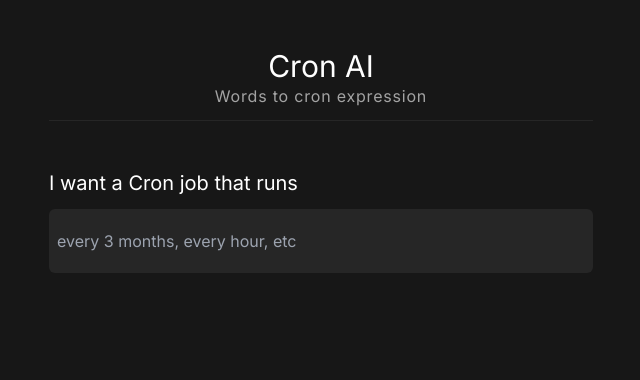
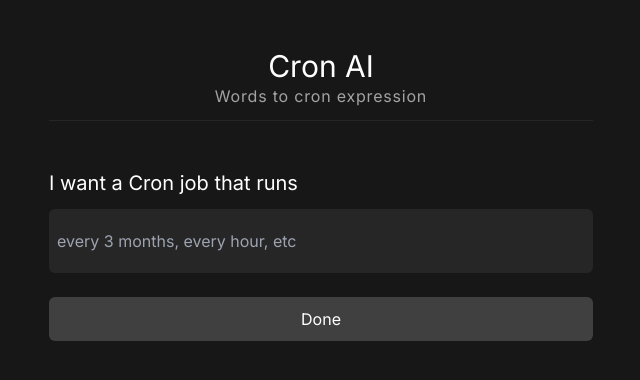
Before and after one commit to rodgetech/cron-ai, a Next.js app: page / in a window 1280 px wide. Shown: the top 380 px of the page, without its empty margins (319-959 px from the left). Built offline with nearby package versions, Linux system fonts and the light colour scheme.

Commit message:
form changes

```diff
--- a/app/form.tsx
+++ b/app/form.tsx
@@ -1,34 +1,45 @@
-import { useEffect, useMemo, useState } from "react";
-import debounce from "lodash.debounce";
+import { FormEvent } from "react";
 
 type Props = {
   generateCron: (prompt: string) => void;
+  result?: string;
 };
 
-export default function Form({ generateCron }: Props) {
-  const [prompt, setPrompt] = useState("");
-
-  const onChange = (e: React.ChangeEvent<HTMLInputElement>) => {
-    const prompt = e.target.value;
-    setPrompt(prompt);
+export default function Form({ generateCron, result }: Props) {
+  const onSubmit = (e: FormEvent<HTMLFormElement>) => {
+    e.preventDefault();
+    const target = e.target as typeof e.target & {
+      prompt: { value: string };
+    };
+    const prompt = target.prompt.value;
     generateCron(prompt);
   };
 
-  const debouncedChangeHandler = useMemo(() => debounce(onChange, 300), []);
-
-  useEffect(() => {
-    return () => {
-      debouncedChangeHandler.cancel();
-    };
-  }, []);
-
   return (
+    <form onSubmit={onSubmit}>
+      <div className="space-y-6">
         <input
-      onChange={debouncedChangeHandler}
+          name="prompt"
           type="text"
           placeholder="every 3 months, every hour, etc"
           className="w-full rounded-md bg-neutral-800 px-2 py-5 outline-none"
           autoFocus
         />
+        {result && (
+          <div className="flex items-center rounded-md bg-neutral-800 px-2 py-5">
+            <div className="flex-1">
+              <p className="text-xl">{result}</p>
+            </div>
+            <div className="cursor-pointer text-sm">Copy</div>
+          </div>
+        )}
+        <button
+          type="submit"
+          className="mt-4 w-full rounded-md bg-neutral-700 px-8 py-2.5 text-base  text-white hover:bg-neutral-800 focus:outline-none focus:ring-1 focus:ring-zinc-600"
+        >
+          Done
+        </button>
+      </div>
+    </form>
   );
 }
--- a/app/page.tsx
+++ b/app/page.tsx
@@ -34,15 +34,7 @@ export default function Home() {
       </div>
       <div className="mt-12">
         <h2 className="pb-3 text-xl">I want a Cron job that runs</h2>
-        <Form generateCron={generateCron} />
-        {result && (
-          <div className=" mt-8 flex items-center rounded-md bg-neutral-800 px-2 py-5">
-            <div className="flex-1">
-              <p className="text-xl">{result}</p>
-            </div>
-            <div className="cursor-pointer text-sm">Copy</div>
-          </div>
-        )}
+        <Form generateCron={generateCron} result={result} />
       </div>
     </main>
   );
--- a/package.json
+++ b/package.json
@@ -15,7 +15,6 @@
     "@types/react-dom": "18.0.10",
     "eslint": "8.32.0",
     "eslint-config-next": "13.1.5",
-    "lodash.debounce": "^4.0.8",
     "next": "13.1.5",
     "openai": "^3.1.0",
     "react": "18.2.0",
```
Also changed, not shown: 1 other file (tests, documents, lock files or other folders). Lines whose indentation alone changed are shown as unchanged.
